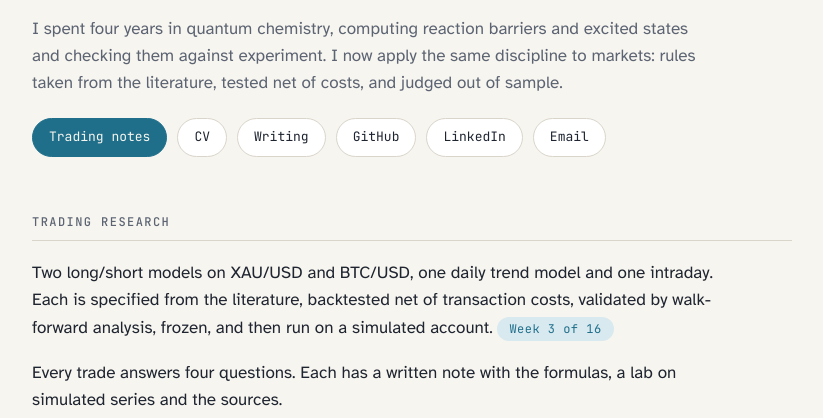
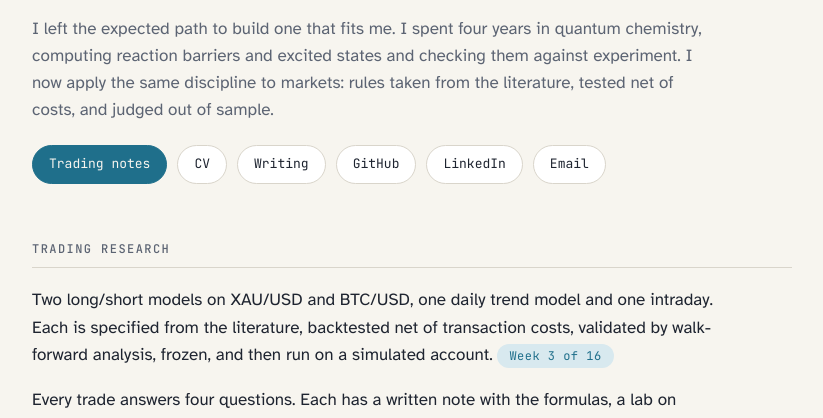
Before and after one commit to teejay772/teejay772.github.io, a plain HTML site: page index.html in a window 1280 px wide. Shown: the part 311-729 px from the top of the page, without its empty margins (228-1051 px from the left). Drawn offline with Linux system fonts and the light colour scheme.

Commit message:
Add a line about leaving the expected path to the intro
Co-Authored-By: Claude Fable 5.2 <noreply@anthropic.com>

```diff
--- a/index.html
+++ b/index.html
@@ -91,7 +91,7 @@ footer{font-size:14px;color:var(--muted);border-top:1px solid var(--line);paddin
     <p class="eyebrow">Dubai, UAE</p>
     <h1>Nimasha Thejani Ganegoda Gei</h1>
     <p class="lede">Chemistry PhD dropout, now building systematic long/short models on gold and bitcoin.</p>
-    <p class="intro">I spent four years in quantum chemistry, computing reaction barriers and excited states and checking them against experiment. I now apply the same discipline to markets: rules taken from the literature, tested net of costs, and judged out of sample.</p>
+    <p class="intro">I left the expected path to build one that fits me. I spent four years in quantum chemistry, computing reaction barriers and excited states and checking them against experiment. I now apply the same discipline to markets: rules taken from the literature, tested net of costs, and judged out of sample.</p>
     <nav class="links" aria-label="Contact and links">
       <a class="primary" href="https://teejay772.github.io/quant-notes/">Trading notes</a>
       <a href="cv.html">CV</a>
```
